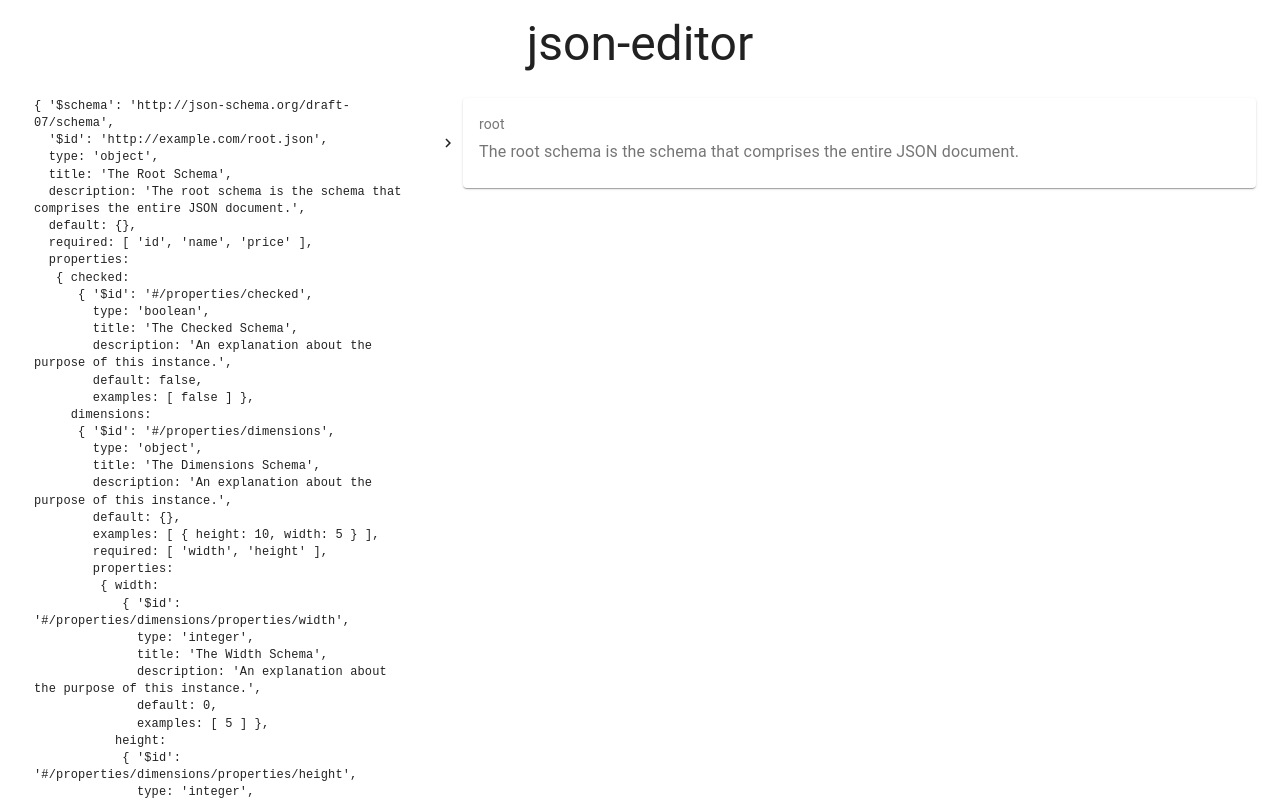
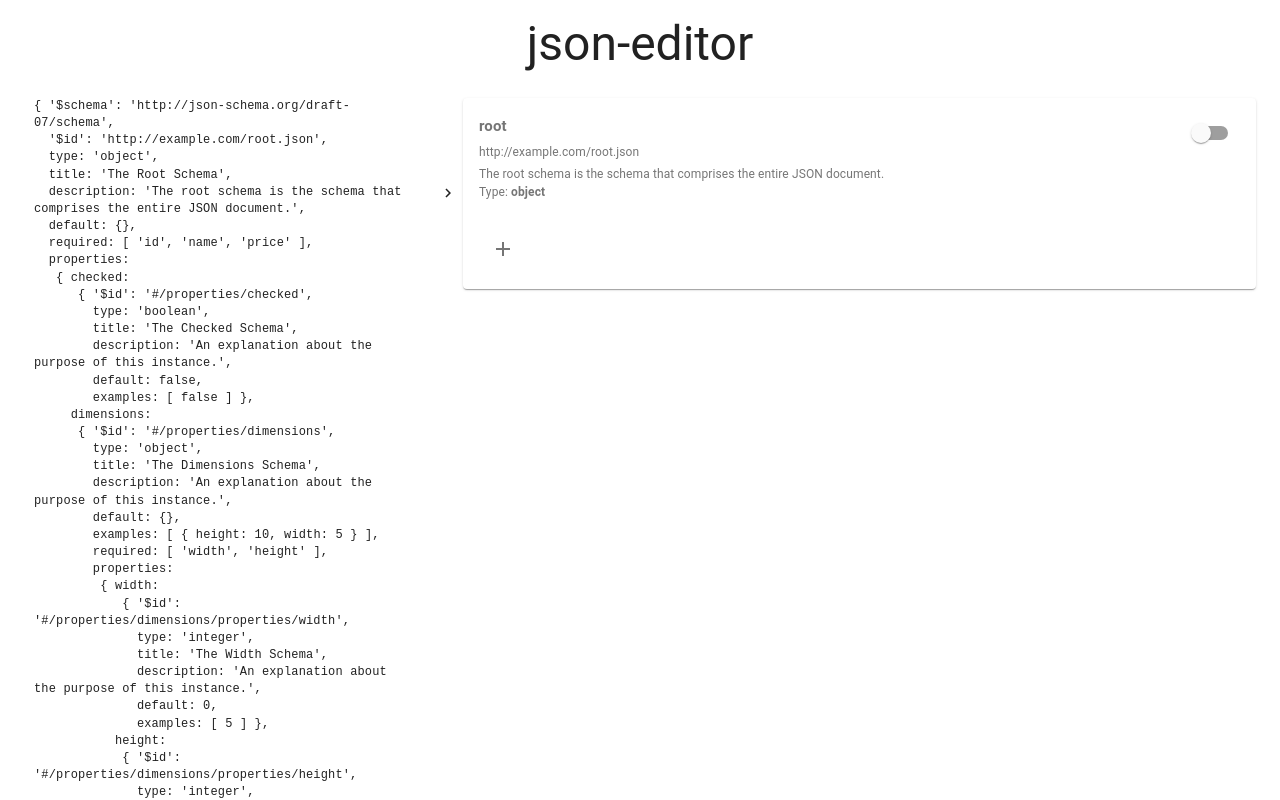
Before and after one commit to JonnyBaker/JSON-editor, a React (Create React App) app: page / in a window 1280 px wide. Shown: the top 800 px of the page. Built offline with nearby package versions, Linux system fonts and the light colour scheme.

Commit message:
card styling and new add button

```diff
--- a/src/components/editor/SchemaVisualiserCard.js
+++ b/src/components/editor/SchemaVisualiserCard.js
@@ -10,23 +10,39 @@ import DeleteForeverIcon from '@material-ui/icons/DeleteForever';
 import EditIcon from '@material-ui/icons/Edit';
 import Switch from '@material-ui/core/Switch';
 import SchemaItemDialog from './SchemaItemDialog';
+import AddIcon from '@material-ui/icons/Add';
+
 const useStyles = makeStyles((theme) => ({
   root: {},
   title: {
-    fontSize: 14,
+    fontSize: 15,
+    fontWeight: 'bold',
+    display: 'inline-block',
+  },
+  id: {
+    fontSize: 12,
+    fontWeight: 'italic',
+  },
+  button: {
+    float: 'right',
+  },
+  description: {
+    fontSize: 12,
   },
   controls: {
     paddingLeft: theme.spacing(1),
     paddingBottom: theme.spacing(1),
   },
   requiredIcon: {
-    marginLeft: 'auto',
+    float: 'right',
   },
 }));
 
 export default function EditorCard(props) {
   const classes = useStyles();
   const { element, name, required, handleArchive, isRoot } = props;
+  const { type } = element;
+  const id = element.$id;
 
   const [open, setOpen] = React.useState(false);
 
@@ -44,24 +60,34 @@ export default function EditorCard(props) {
         <Typography className={classes.title} color="textSecondary" gutterBottom>
           {name}
         </Typography>
-        <Typography className={classes.pos} color="textSecondary">
+        <Switch className={classes.requiredIcon} checked={required} color="primary" />
+        <Typography className={classes.id} color="textSecondary" gutterBottom>
+          {id}
+        </Typography>
+        <Typography className={classes.description} color="textSecondary">
           {element.description}
         </Typography>
+        <Typography className={classes.description} color="textSecondary">
+          Type: <b>{type}</b>
+        </Typography>
       </CardContent>
-
-      {!isRoot && (
       <div className={classes.controls}>
         <CardActions disableSpacing>
+          {!isRoot && (
+            <div>
               <IconButton aria-label="edit" onClick={() => handleClickOpen()}>
                 <EditIcon />
               </IconButton>
-            <IconButton aria-label="delete" onClick={() => handleArchive(element.$id)}>
+              <IconButton aria-label="delete" onClick={() => handleArchive(id)}>
                 <DeleteForeverIcon className={classes.playIcon} />
               </IconButton>
-            <Switch className={classes.requiredIcon} checked={required} color="primary" />
+            </div>
+          )}
+          <IconButton aria-label="add" onClick={() => handleClickOpen()}>
+            <AddIcon />
+          </IconButton>
         </CardActions>
       </div>
-      )}
 
       <SchemaItemDialog open={open} handleClose={handleClose} />
     </Card>
```
Lines whose indentation alone changed are shown as unchanged.
